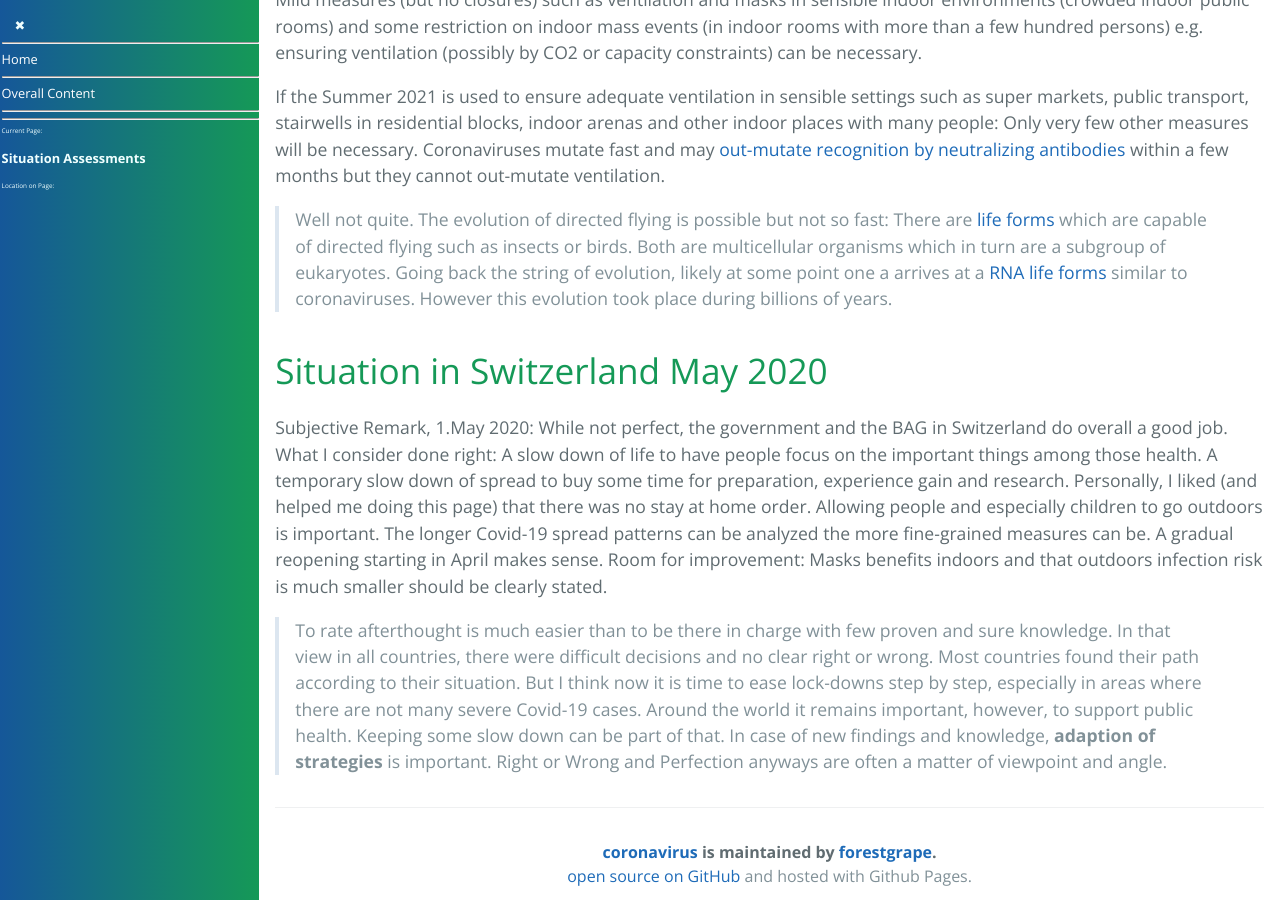
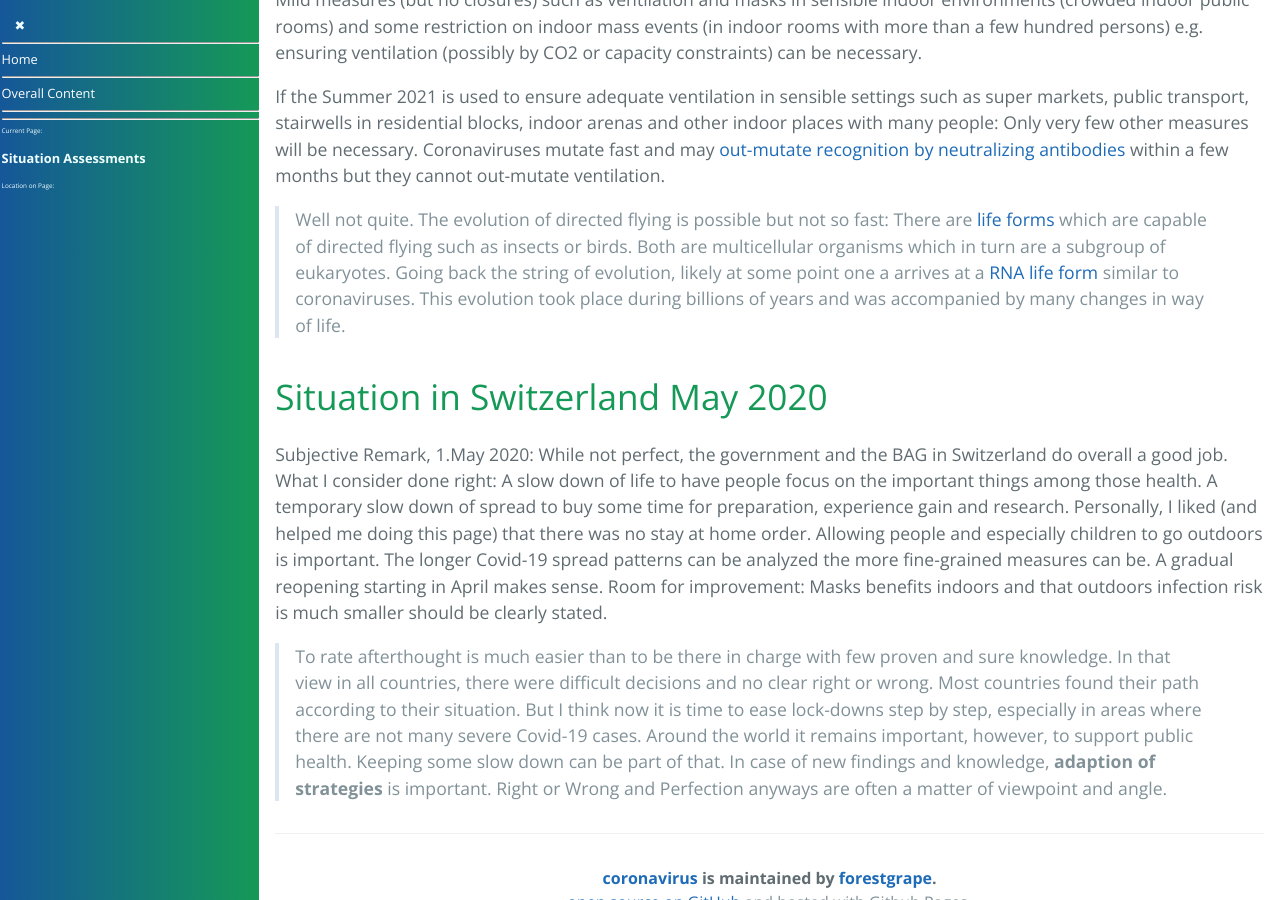
Before and after one commit to forestgrape/coronavirus, a Jekyll site: the page built from 1_introduction/situation_assessments.md, in a window 1280 px wide and 900 px high, scrolled down 939 px. Built offline with Jekyll 4.4.1, drawn with Linux system fonts in a browser that asks for light colours; our own code applies the rules of GitHub Pages for plain Markdown files.

Commit message:
formulation

```diff
--- a/1_introduction/situation_assessments.md
+++ b/1_introduction/situation_assessments.md
@@ -31,7 +31,7 @@
 
 If the Summer 2021 is used to ensure adequate ventilation in sensible settings such as super markets, public transport, stairwells in residential blocks, indoor arenas and other indoor places with many people: Only very few other measures will be necessary. Coronaviruses mutate fast and may [out-mutate recognition by neutralizing antibodies](../4_immunological/immune_evasion.md) within a few months but they cannot out-mutate ventilation.
 
-> Well not quite. The evolution of directed flying is possible but not so fast: There are [life forms](../2_biological/life-forms.md) which are capable of directed flying such as insects or birds. Both are multicellular organisms which in turn are a subgroup of eukaryotes. Going back the string of evolution, likely at some point one a arrives at a [RNA life forms](../2_biological/life-forms.md#ssrna) similar to coronaviruses. However this evolution took place during billions of years.
+> Well not quite. The evolution of directed flying is possible but not so fast: There are [life forms](../2_biological/life-forms.md) which are capable of directed flying such as insects or birds. Both are multicellular organisms which in turn are a subgroup of eukaryotes. Going back the string of evolution, likely at some point one a arrives at a [RNA life form](../2_biological/life-forms.md#ssrna) similar to coronaviruses. This evolution took place during billions of years and was accompanied by many changes in way of life.
 
 
 ## Situation in Switzerland May 2020
```
